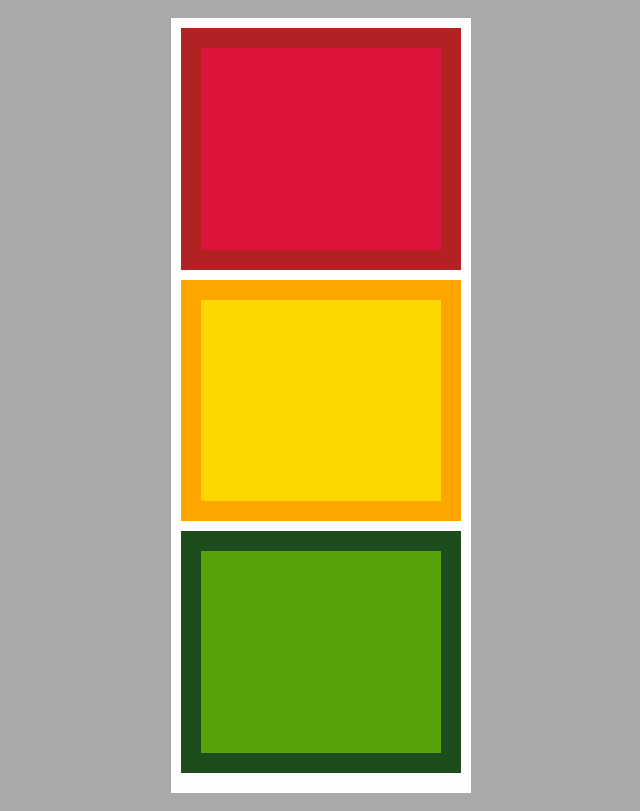
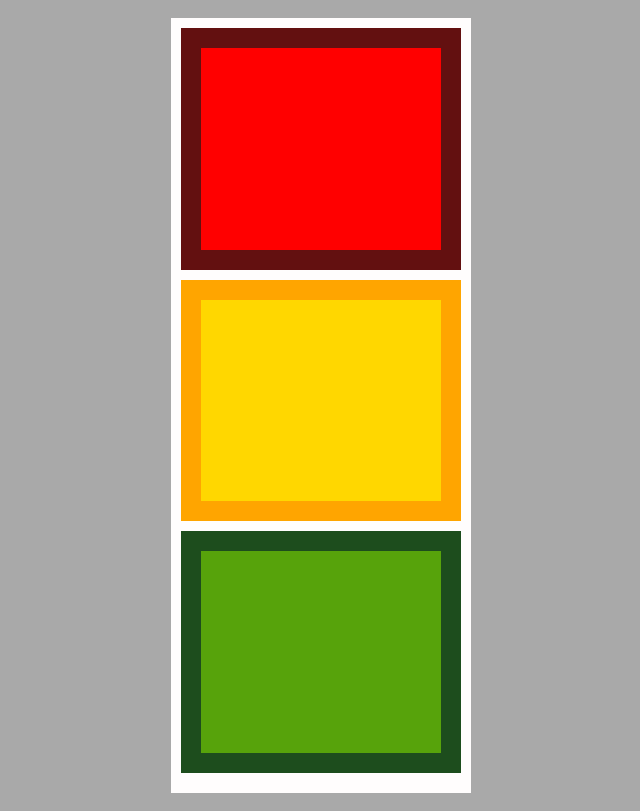
Before and after one commit to IreneRubio2024/trafikljus-Irene-Rubio, a plain HTML site: page index.html in a window 1280 px wide. Shown: the whole page, without its empty margins (329-969 px from the left). Drawn offline with Linux system fonts and the light colour scheme.

Commit message:
Sista Version 3

```diff
--- a/styles.css
+++ b/styles.css
@@ -30,15 +30,17 @@ html body {
   width: 50%;
   height: 50%;
 }
+.box-röd {
+  background-color: red;
+  border: 20px solid rgb(99, 16, 16);
+  flex-direction: column;
+}
 .mindre-röd {
   background-color: rgb(248, 108, 129);
   width: 240px;
   height: 50%;
 }
-.box-röd {
-  background-color: crimson;
-  border: 20px solid firebrick;
-}
+
 .box-gul {
   background-color: gold;
   border: 20px solid orange;
```
